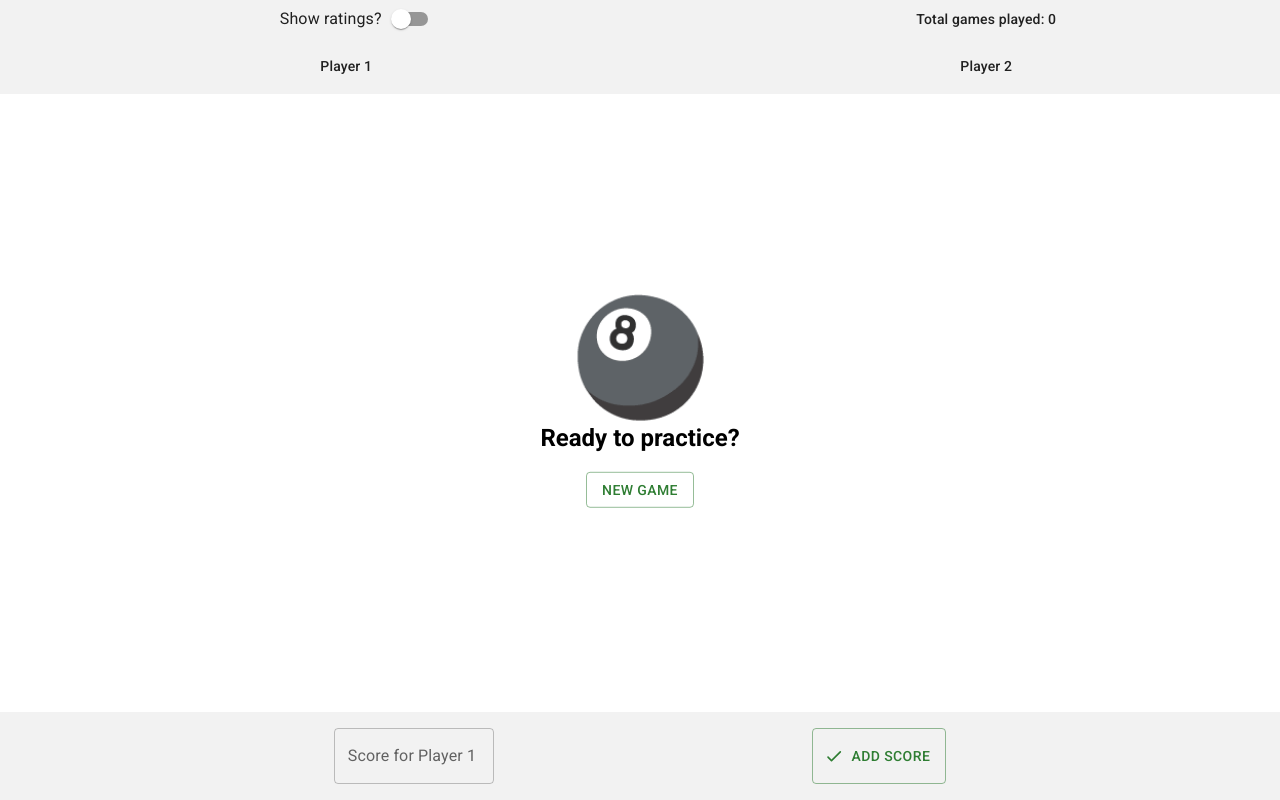
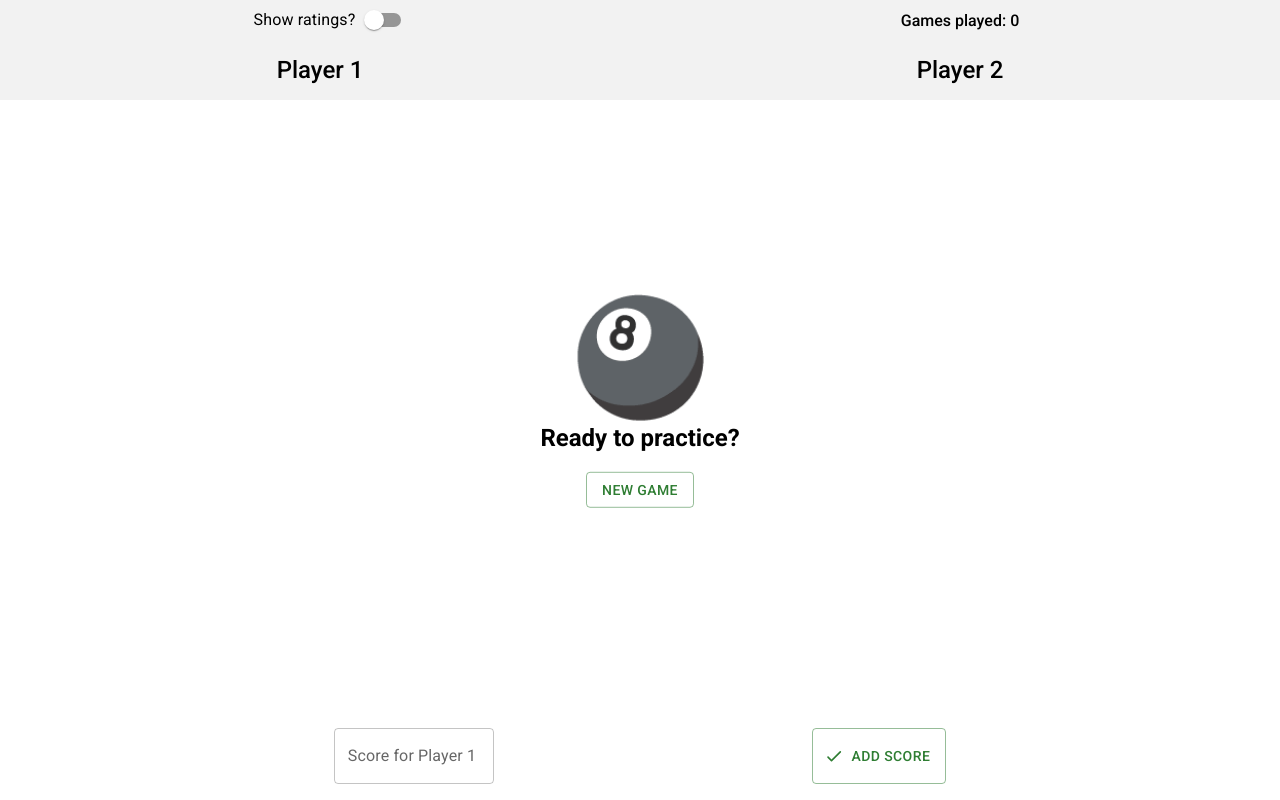
Before and after one commit to watkins-joe/pool-practice, a React (Create React App) app: page / in a window 1280 px wide. Built offline with nearby package versions, Linux system fonts and the light colour scheme.

Commit message:
added work for darkmode

```diff
--- a/src/App.tsx
+++ b/src/App.tsx
@@ -1,6 +1,6 @@
 import { useEffect } from "react";
 import "./App.css";
-import ScoreTable from "./components/ScoreTable";
+import ScoreTable from "./components/ScoreTable/ScoreTable";
 
 function App() {
   useEffect(() => {
--- /dev/null
+++ b/src/components/ScoreTable/ScoreTable.module.scss
@@ -0,0 +1,64 @@
+@import "../../variables.scss";
+
+table.table {
+  width: 100%;
+  margin-bottom: 88px;
+  text-align: center;
+  border-collapse: collapse;
+  table-layout: fixed;
+  font-weight: 500;
+  > thead {
+    position: sticky;
+    top: 0;
+    z-index: 1;
+    > tr {
+      > td {
+        background-color: $--default-bg-secondary;
+        @media (prefers-color-scheme: dark) {
+          background-color: $--dark-bg-secondary;
+        }
+      }
+      &:last-of-type > * {
+        padding: 1rem;
+      }
+      &.player--info {
+        > td {
+          > span {
+            &.player--name {
+              font-size: 1.5rem;
+            }
+            &.player--rating {
+              display: inline-block;
+              padding: 0.5rem;
+              font-size: 1rem;
+              font-weight: 400;
+              font-family: monospace;
+            }
+          }
+        }
+      }
+    }
+  }
+  tbody.games {
+    tr {
+      td {
+        padding: 1rem;
+        font-weight: 400;
+        font-size: 1.5rem;
+        border-bottom: 1px solid #e0e0e0;
+      }
+    }
+  }
+}
+
+div {
+  &.scoreForm {
+    position: fixed;
+    bottom: 0;
+    background-color: $--default-bg-primary;
+    width: 100%;
+    @media (prefers-color-scheme: dark) {
+      background-color: $--dark-bg-secondary;
+    }
+  }
+}
--- a/src/components/ScoreTable.tsx
+++ b/src/components/ScoreTable/ScoreTable.tsx
@@ -1,9 +1,4 @@
 import { FC, useEffect, useState } from "react";
-import Table from "@mui/material/Table";
-import TableBody from "@mui/material/TableBody";
-import TableCell, { tableCellClasses } from "@mui/material/TableCell";
-import TableHead from "@mui/material/TableHead";
-import TableRow from "@mui/material/TableRow";
 import CheckRoundedIcon from "@mui/icons-material/CheckRounded";
 import ClearIcon from "@mui/icons-material/Clear";
 import {
@@ -15,10 +10,11 @@ import {
   Switch,
   TextField,
 } from "@mui/material";
-import Welcome from "./Welcome";
-import { clearInput, profilePrefix } from "../globals";
-import { calculateRating, scoreIsValid } from "../utils/functions";
-import { GameScores, Game } from "../utils/types";
+import Welcome from "../Welcome";
+import { clearInput, profilePrefix } from "../../globals";
+import { calculateRating, scoreIsValid } from "../../utils/functions";
+import { GameScores, Game } from "../../utils/types";
+import styles from "./ScoreTable.module.scss";
 
 const ScoreTable: FC = () => {
   const [games, setGames] = useState<GameScores[]>([]);
@@ -161,22 +157,10 @@ const ScoreTable: FC = () => {
   return (
     <>
       {games.length === 0 && <Welcome setPlayers={setPlayers} />}
-      <Table aria-label="simple table" style={{ marginBottom: "88px" }}>
-        <TableHead
-          sx={{
-            [`& .${tableCellClasses.root}`]: {
-              borderBottom: "none",
-            },
-          }}
-          style={{
-            position: "sticky",
-            top: 0,
-            backgroundColor: "rgb(242, 242, 242)",
-            zIndex: 1,
-          }}
-        >
-          <TableRow>
-            <TableCell align="center" padding="none">
+      <table className={styles.table}>
+        <thead>
+          <tr>
+            <td>
               <div style={{ display: "flex", justifyContent: "center" }}>
                 <FormGroup>
                   <FormControlLabel
@@ -186,49 +170,38 @@ const ScoreTable: FC = () => {
                   />
                 </FormGroup>
               </div>
-            </TableCell>
-            <TableCell align="center" padding="none">
-              Total games played: {games.length}
-            </TableCell>
-          </TableRow>
-          {showRatings && (
-            <>
-              <TableRow>
-                <TableCell align="center" padding="none">
-                  Rating:
-                </TableCell>
-                <TableCell align="center" padding="none">
-                  Rating:
-                </TableCell>
-              </TableRow>
-              <TableRow>
-                <TableCell align="center" padding="none">
-                  {players.playerOne.rating}
-                </TableCell>
-                <TableCell align="center" padding="none">
+            </td>
+            <td>Games played: {games.length}</td>
+          </tr>
+          <tr className={styles["player--info"]}>
+            <td align="center">
+              <span className={styles["player--name"]}>
+                {players.playerOne.name}
+              </span>
+              <br />
+              {showRatings && (
+                <span className={styles["player--rating"]}>
+                  {showRatings && players.playerOne.rating}
+                </span>
+              )}
+            </td>
+            <td align="center">
+              <span className={styles["player--name"]}>
+                {players.playerTwo.name}
+              </span>
+              <br />
+              {showRatings && (
+                <span className={styles["player--rating"]}>
                   {players.playerTwo.rating}
-                </TableCell>
-              </TableRow>
-            </>
-          )}
-          <TableRow>
-            <TableCell align="center">{players.playerOne.name}</TableCell>
-            <TableCell align="center">{players.playerTwo.name}</TableCell>
-          </TableRow>
-        </TableHead>
-        <TableBody>
+                </span>
+              )}
+            </td>
+          </tr>
+        </thead>
+        <tbody className={styles.games}>
           {games.map((game, index) => (
-            <TableRow
-              key={game.id}
-              id={String(game.id)}
-              sx={{ "&:last-child td, &:last-child th": { border: 0 } }}
-            >
-              <TableCell
-                component="th"
-                scope="row"
-                align="center"
-                style={{ position: "relative" }}
-              >
+            <tr key={game.id} id={String(game.id)}>
+              <td align="center" style={{ position: "relative" }}>
                 <IconButton
                   style={{
                     position: "absolute",
@@ -243,22 +216,13 @@ const ScoreTable: FC = () => {
                   <ClearIcon />
                 </IconButton>
                 {game.playerOneScore}
-              </TableCell>
-              <TableCell component="th" scope="row" align="center">
-                {game.playerTwoScore}
-              </TableCell>
-            </TableRow>
+              </td>
+              <td align="center">{game.playerTwoScore}</td>
+            </tr>
           ))}
-        </TableBody>
-      </Table>
-      <div
-        style={{
-          position: "fixed",
-          bottom: 0,
-          backgroundColor: "#f2f2f2",
-          width: "100%",
-        }}
-      >
+        </tbody>
+      </table>
+      <div className={styles.scoreForm}>
         <form
           onSubmit={handleSubmitScore}
           style={{
--- a/src/globals.scss
+++ b/src/globals.scss
@@ -1,4 +1,5 @@
 @import url("https://fonts.googleapis.com/css2?family=Roboto:wght@300;400;500;700&display=swap");
+@import "./variables.scss";
 
 body {
   margin: 0;
@@ -8,10 +9,17 @@ body {
   -moz-osx-font-smoothing: grayscale;
 }
 
-code {
-  font-family: source-code-pro, Menlo, Monaco, Consolas, "Courier New",
-    monospace;
-  background-color: #ebebeb;
-  padding: 0.2rem;
-  border-radius: 0.2rem;
+@media (prefers-color-scheme: dark) {
+  html {
+    background-color: $--dark-bg-primary;
+  }
+  p,
+  h1,
+  h2,
+  h3,
+  h4,
+  h5,
+  td {
+    color: $--dark-text;
+  }
 }
--- /dev/null
+++ b/src/variables.scss
@@ -0,0 +1,7 @@
+$--dark-text: #e8e6e3de;
+$--dark-bg-primary: #181a1b;
+$--dark-bg-secondary: #202223;
+
+$--default-text: #000000de;
+$--default-bg-primary: #ffffff;
+$--default-bg-secondary: #f2f2f2;
```
